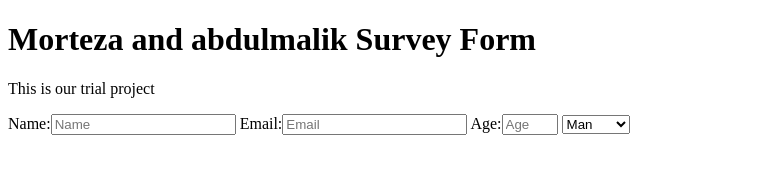
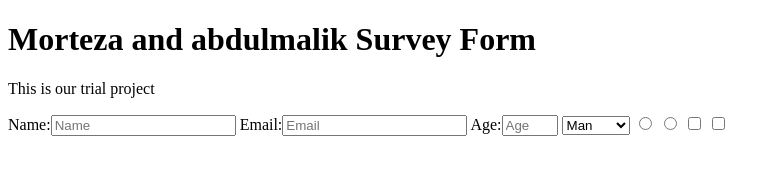
Before and after one commit to Morteza712/Morteza-Abdolmalek, a plain HTML site: page index.html in a window 1280 px wide. Shown: the full height of the page, 0-780 px from the left. Drawn offline with Linux system fonts and the light colour scheme.

Commit message:
Update index.html

```diff
--- a/index.html
+++ b/index.html
@@ -32,6 +32,10 @@
         <option>Man</option>
         <option>Woman</option>
       </select>
+      <input type="radio" name="attribute">
+      <input type="radio" name="attribute">
+      <input type="checkbox" value="test1">
+      <input type="checkbox" value="test2">
     </form>
   </body>
 </html>
```
